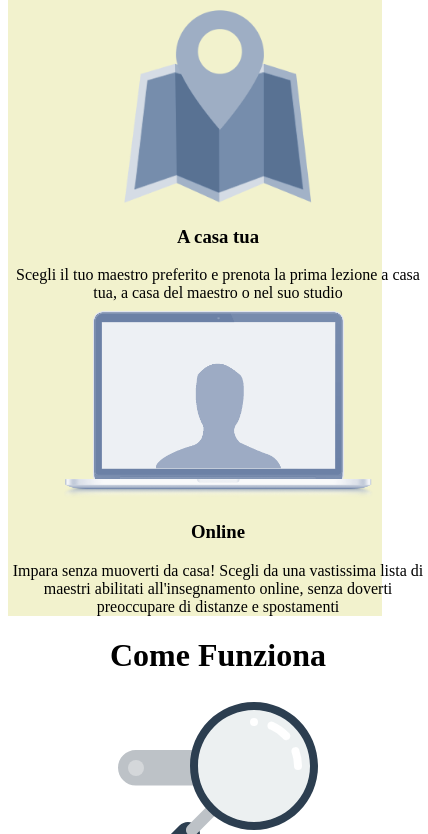
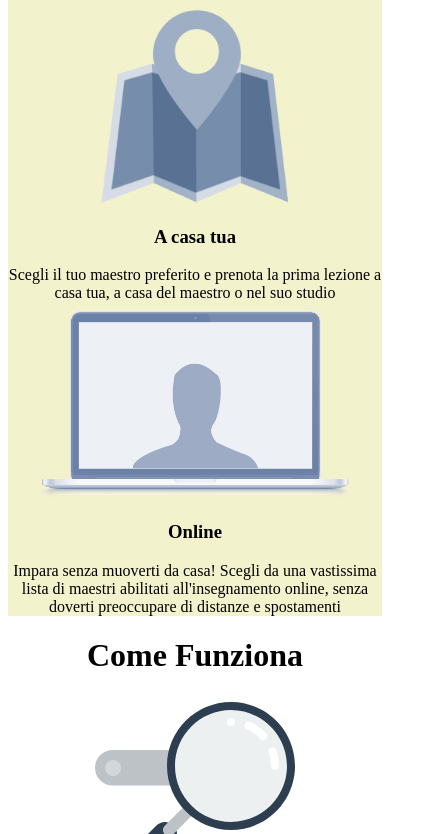
Before and after one commit to domingo79/html-css-resp-wannabe, a plain HTML site: page index.html in a window 390 px wide. Shown: the part 73-907 px from the top of the page, 428 px wide, since content can reach past the window. Drawn offline with Linux system fonts and the light colour scheme.

Commit message:
responsive

```diff
--- a/media.css
+++ b/media.css
@@ -2,12 +2,11 @@
 {
     .row
     {
-        max-width: 420px;
+        max-width: 100%;
         margin: 10px auto;
     }
     .container
     {
-        max-width: 420px;
         background: #f2f2cd;
     }
 
```
